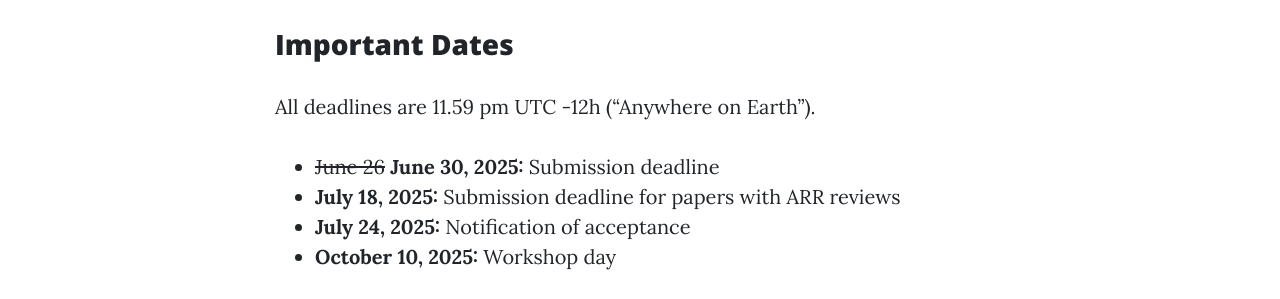
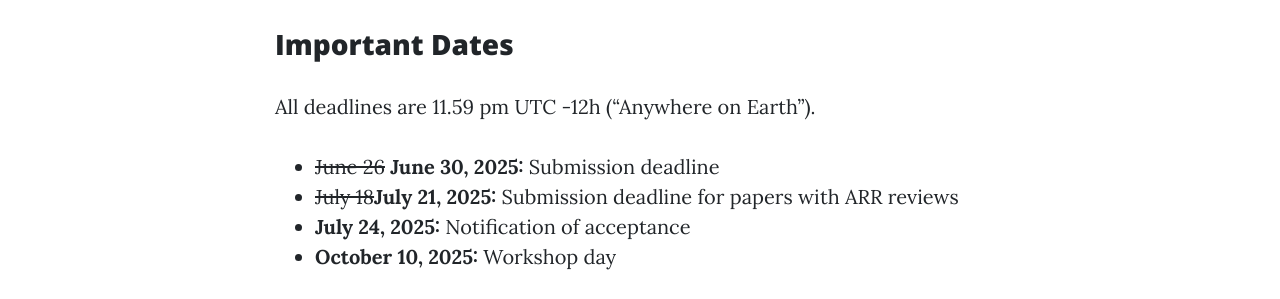
Before and after one commit to banahene/zhaolab_projectpage, a website: page 2025/cfp.html in a window 1280 px wide. Shown: the part 472-771 px from the top of the page. Drawn offline with Linux system fonts and the light colour scheme.

Commit message:
due date extension

```diff
--- a/2025/cfp.html
+++ b/2025/cfp.html
@@ -74,7 +74,7 @@
         <p>All deadlines are 11.59 pm UTC -12h (“Anywhere on Earth”).
           <ul>
             <li><s>June 26</s> <b>June 30, 2025:</b> Submission deadline</li>
-            <li><b>July 18, 2025:</b> Submission deadline for papers with ARR reviews</li>
+            <li><s>July 18</s><b>July 21, 2025:</b> Submission deadline for papers with ARR reviews</li>
             <li><b>July 24, 2025:</b> Notification of acceptance</li>
             <li><b>October 10, 2025:</b> Workshop day</li>
           </ul>
```
Also changed, not shown: 2025/index.html (+1 -1 lines), 1 other file.
